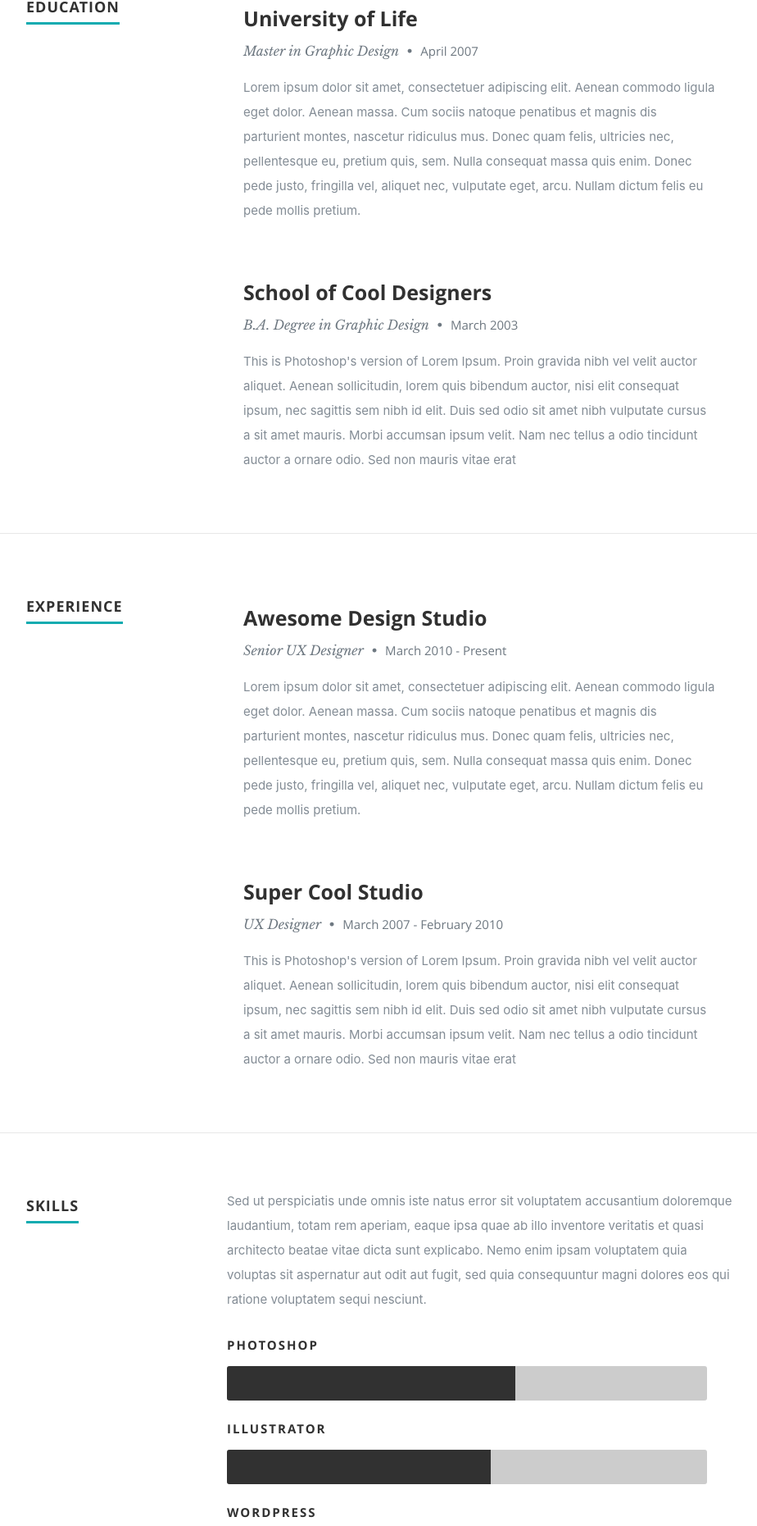
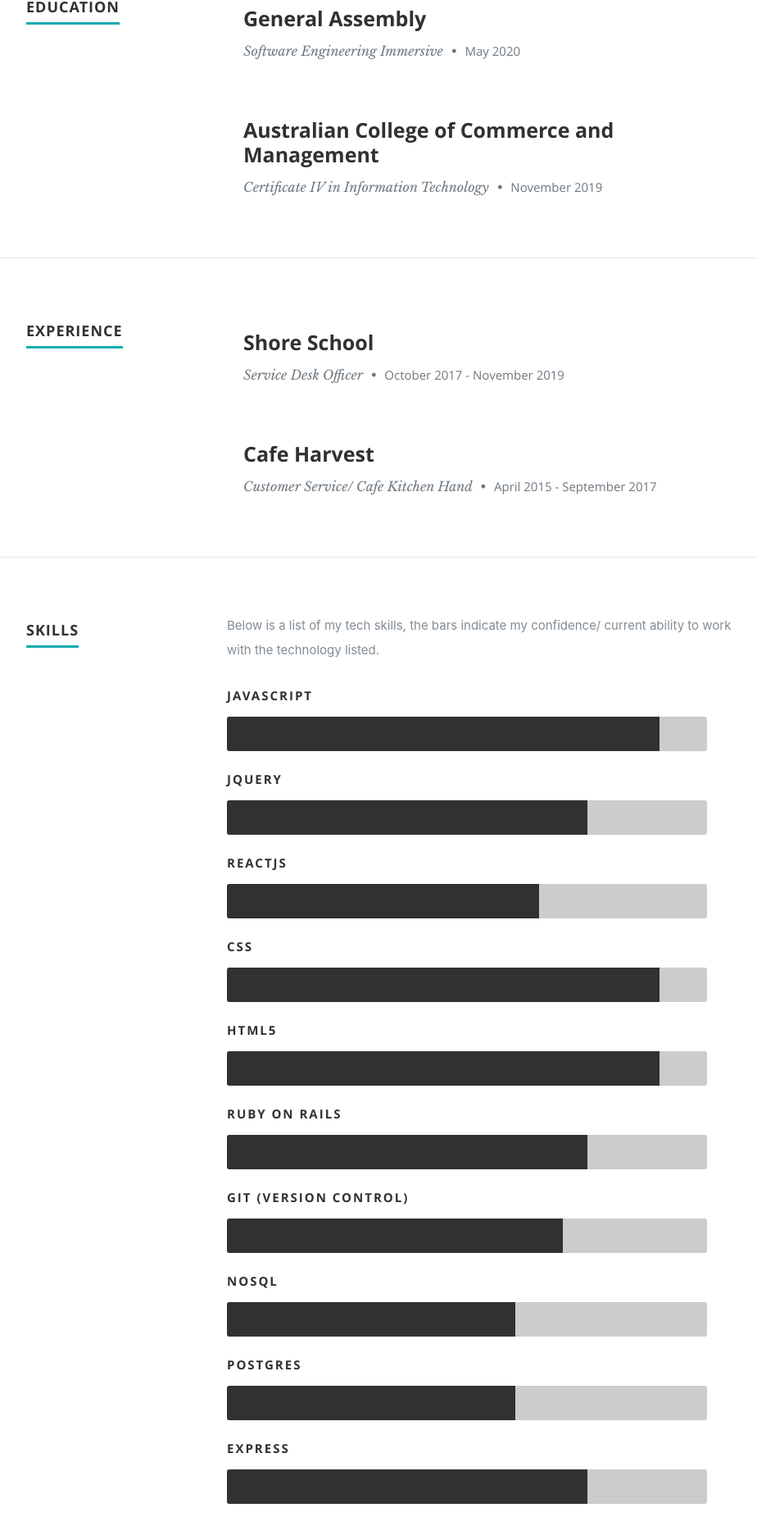
Before and after one commit to OOC9490/online_porfolio, a React (Create React App) app: page / in a window 1280 px wide. Shown: the part 1596-3457 px from the top of the page at 82% size, without its empty margins (138-1062 px from the left). Built offline with nearby package versions, Linux system fonts and the light colour scheme.

Commit message:
updated siteData.js to include resumeData object

```diff
--- a/public/css/layout.css
+++ b/public/css/layout.css
@@ -333,20 +333,10 @@ ul#nav li.current a {
    border-radius: 3px 0 0 3px;
 }
 
-.photoshop {
-  	width: 60%;
-  	-moz-animation: photoshop 2s ease;
-  	-webkit-animation: photoshop 2s ease;
-}
-.illustrator {
-  	width: 55%;
-  	-moz-animation: illustrator 2s ease;
-  	-webkit-animation: illustrator 2s ease;
-}
-.wordpress {
-  	width: 50%;
-  	-moz-animation: wordpress 2s ease;
-  	-webkit-animation: wordpress 2s ease;
+.javascript {
+   width: 90%;
+   -moz-animation: javascript 2s ease;
+   -webkit-animation: javascript 2s ease;
 }
 .css {
    width: 90%;
@@ -354,27 +344,63 @@ ul#nav li.current a {
    -webkit-animation: css 2s ease;
 }
 .html5 {
-  	width: 80%;
+   width: 90%;
    -moz-animation: html5 2s ease;
    -webkit-animation: html5 2s ease;
 }
 .jquery {
-  	width: 50%;
+   width: 75%;
    -moz-animation: jquery 2s ease;
    -webkit-animation: jquery 2s ease;
 }
+.react {
+  	width: 65%;
+  	-moz-animation: react 2s ease;
+  	-webkit-animation: react 2s ease;
+}
+.rails {
+  	width: 75%;
+  	-moz-animation: rails 2s ease;
+  	-webkit-animation: rails 2s ease;
+}
+.git {
+   width: 70%;
+   -moz-animation: git 2s ease;
+   -webkit-animation: git 2s ease;
+}
+.nosql {
+   width: 60%;
+   -moz-animation: nosql 2s ease;
+   -webkit-animation: nosql 2s ease;
+}
+.postgres {
+   width: 60%;
+   -moz-animation: postgres 2s ease;
+   -webkit-animation: postgres 2s ease;
+}
+.express {
+   width: 75%;
+   -moz-animation: express 2s ease;
+   -webkit-animation: express 2s ease;
+}
+.mongo {
+   width: 65%;
+   -moz-animation: mongo 2s ease;
+   -webkit-animation: mongo 2s ease;
+}
 
-@-moz-keyframes photoshop {
+
+@-moz-keyframes javascript {
   0%   { width: 0px;  }
-  100% { width: 60%;  }
+  100% { width: 90%;  }
 }
-@-moz-keyframes illustrator {
+@-moz-keyframes react {
   0%   { width: 0px;  }
-  100% { width: 55%;  }
+  100% { width: 65%;  }
 }
-@-moz-keyframes wordpress {
+@-moz-keyframes rails {
   0%   { width: 0px;  }
-  100% { width: 50%;  }
+  100% { width: 75%;  }
 }
 @-moz-keyframes css {
   0%   { width: 0px;  }
@@ -382,24 +408,44 @@ ul#nav li.current a {
 }
 @-moz-keyframes html5 {
   0%   { width: 0px;  }
-  100% { width: 80%;  }
+  100% { width: 90%;  }
 }
 @-moz-keyframes jquery {
   0%   { width: 0px;  }
-  100% { width: 50%;  }
+  100% { width: 75%;  }
 }
-
-@-webkit-keyframes photoshop {
+@-moz-keyframes git {
+   0%   { width: 0px;  }
+   100% { width: 70%;  }
+}
+@-moz-keyframes nosql {
    0%   { width: 0px;  }
    100% { width: 60%;  }
 }
-@-webkit-keyframes illustrator {
+@-moz-keyframes postgres {
    0%   { width: 0px;  }
-  100% { width: 55%;  }
+   100% { width: 60%;  }
 }
-@-webkit-keyframes wordpress {
+@-moz-keyframes express {
    0%   { width: 0px;  }
-  100% { width: 50%;  }
+   100% { width: 75%;  }
+}
+@-moz-keyframes mongo {
+   0%   { width: 0px;  }
+   100% { width: 65%;  }
+}
+
+@-webkit-keyframes javascript {
+  0%   { width: 0px;  }
+  100% { width: 90%;  }
+}
+@-webkit-keyframes react {
+  0%   { width: 0px;  }
+  100% { width: 65%;  }
+}
+@-webkit-keyframes rails {
+  0%   { width: 0px;  }
+  100% { width: 75%;  }
 }
 @-webkit-keyframes css {
   0%   { width: 0px;  }
@@ -407,11 +453,31 @@ ul#nav li.current a {
 }
 @-webkit-keyframes html5 {
   0%   { width: 0px;  }
-  100% { width: 80%;  }
+  100% { width: 90%;  }
 }
 @-webkit-keyframes jquery {
   0%   { width: 0px;  }
-  100% { width: 50%;  }
+  100% { width: 75%;  }
+}
+@-webkit-keyframes git {
+   0%   { width: 0px;  }
+   100% { width: 70%;  }
+}
+@-webkit-keyframes nosql {
+   0%   { width: 0px;  }
+   100% { width: 60%;  }
+}
+@-webkit-keyframes postgres {
+   0%   { width: 0px;  }
+   100% { width: 60%;  }
+}
+@-webkit-keyframes express {
+   0%   { width: 0px;  }
+   100% { width: 75%;  }
+}
+@-webkit-keyframes mongo {
+   0%   { width: 0px;  }
+   100% { width: 65%;  }
 }
 
 /* ------------------------------------------------------------------ */
--- a/src/components/resume/Resume.js
+++ b/src/components/resume/Resume.js
@@ -2,6 +2,8 @@ import React, { Component } from 'react';
 
 export default class Resume extends Component{
     render() {
+        const resumeData = this.props.resumeData;
+
         return (
 
           <section id="resume">
@@ -12,30 +14,17 @@ export default class Resume extends Component{
                 <h1><span>Education</span></h1>
               </div>
               <div className="nine columns main-col">
+                {resumeData.education.map( course => (
                   <div className="row item">
                     <div className="twelve columns">
-                  <h3>University of Life</h3>
-                  <p className="info">Master in Graphic Design <span>•</span> <em className="date">April 2007</em></p>
+                      <h3>{course.institution}</h3>
+                      <p className="info">{course.courseName} <span>•</span> <em className="date">{course.completionDate}</em></p>
                       <p>
-                    Lorem ipsum dolor sit amet, consectetuer adipiscing elit. Aenean commodo ligula eget dolor. Aenean massa.
-                    Cum sociis natoque penatibus et magnis dis parturient montes, nascetur ridiculus mus. Donec quam felis,
-                    ultricies nec, pellentesque eu, pretium quis, sem. Nulla consequat massa quis enim.
-                    Donec pede justo, fringilla vel, aliquet nec, vulputate eget, arcu. Nullam dictum felis eu pede mollis pretium.
+                        {course.summary}
                       </p>
                     </div>
-              </div> {/* item end */}
-              <div className="row item">
-                <div className="twelve columns">
-                  <h3>School of Cool Designers</h3>
-                  <p className="info">B.A. Degree in Graphic Design <span>•</span> <em className="date">March 2003</em></p>
-                  <p>
-                    This is Photoshop's version  of Lorem Ipsum. Proin gravida nibh vel velit auctor aliquet.
-                    Aenean sollicitudin, lorem quis bibendum auctor, nisi elit consequat ipsum, nec sagittis sem
-                    nibh id elit. Duis sed odio sit amet nibh vulputate cursus a sit amet mauris. Morbi accumsan
-                    ipsum velit. Nam nec tellus a odio tincidunt auctor a ornare odio. Sed non  mauris vitae erat
-                  </p>
                   </div>
-              </div> {/* item end */}
+                ))}
               </div> {/* main-col end */}
             </div> {/* End Education */}
             {/* Work
@@ -45,30 +34,17 @@ export default class Resume extends Component{
                 <h1><span>Experience</span></h1>
               </div>
               <div className="nine columns main-col">
+                { resumeData.experience.map( workPlace => (
                   <div className="row item">
                     <div className="twelve columns">
-                  <h3>Awesome Design Studio</h3>
-                  <p className="info">Senior UX Designer <span>•</span> <em className="date">March 2010 - Present</em></p>
+                      <h3>{workPlace.company}</h3>
+                      <p className="info">{workPlace.role} <span>•</span> <em className="date">{workPlace.duration}</em></p>
                       <p>
-                    Lorem ipsum dolor sit amet, consectetuer adipiscing elit. Aenean commodo ligula eget dolor. Aenean massa.
-                    Cum sociis natoque penatibus et magnis dis parturient montes, nascetur ridiculus mus. Donec quam felis,
-                    ultricies nec, pellentesque eu, pretium quis, sem. Nulla consequat massa quis enim.
-                    Donec pede justo, fringilla vel, aliquet nec, vulputate eget, arcu. Nullam dictum felis eu pede mollis pretium.
+                        {workPlace.roleSummary}
                       </p>
                     </div>
-              </div> {/* item end */}
-              <div className="row item">
-                <div className="twelve columns">
-                  <h3>Super Cool Studio</h3>
-                  <p className="info">UX Designer <span>•</span> <em className="date">March 2007 - February 2010</em></p>
-                  <p>
-                    This is Photoshop's version  of Lorem Ipsum. Proin gravida nibh vel velit auctor aliquet.
-                    Aenean sollicitudin, lorem quis bibendum auctor, nisi elit consequat ipsum, nec sagittis sem
-                    nibh id elit. Duis sed odio sit amet nibh vulputate cursus a sit amet mauris. Morbi accumsan
-                    ipsum velit. Nam nec tellus a odio tincidunt auctor a ornare odio. Sed non  mauris vitae erat
-                  </p>
                   </div>
-              </div> {/* item end */}
+                ))}
               </div> {/* main-col end */}
             </div> {/* End Work */}
             {/* Skills
@@ -78,19 +54,14 @@ export default class Resume extends Component{
                 <h1><span>Skills</span></h1>
               </div>
               <div className="nine columns main-col">
-              <p>Sed ut perspiciatis unde omnis iste natus error sit voluptatem accusantium doloremque laudantium, totam rem aperiam,
-                eaque ipsa quae ab illo inventore veritatis et quasi architecto beatae vitae dicta sunt explicabo. Nemo enim ipsam
-                voluptatem quia voluptas sit aspernatur aut odit aut fugit, sed quia consequuntur magni dolores eos qui ratione
-                voluptatem sequi nesciunt.
+                <p>
+                  {resumeData.skillSummary}
                 </p>
                 <div className="bars">
                   <ul className="skills">
-                  <li><span className="bar-expand photoshop" /><em>Photoshop</em></li>
-                  <li><span className="bar-expand illustrator" /><em>Illustrator</em></li>
-                  <li><span className="bar-expand wordpress" /><em>Wordpress</em></li>
-                  <li><span className="bar-expand css" /><em>CSS</em></li>
-                  <li><span className="bar-expand html5" /><em>HTML5</em></li>
-                  <li><span className="bar-expand jquery" /><em>jQuery</em></li>
+                    { resumeData.skills.map(skill => (
+                      <li><span className={skill.classStyling} /><em>{skill.skillName}</em></li>
+                    ))}
                   </ul>
                 </div>{/* end skill-bars */}
               </div> {/* main-col end */}
--- a/src/siteData/siteData.js
+++ b/src/siteData/siteData.js
@@ -24,7 +24,81 @@ export const aboutData = {
 };
 
 export const resumeData = {
-
+    education: [
+        {
+            institution: "General Assembly",
+            courseName: "Software Engineering Immersive",
+            completionDate: "May 2020",
+            summary: ""
+        },
+        {
+            institution: "Australian College of Commerce and Management",
+            courseName: "Certificate IV in Information Technology",
+            completionDate: "November 2019",
+            summary: ""
+        }
+    ],
+    experience: [
+        {
+            company: "Shore School",
+            role: "Service Desk Officer",
+            duration: "October 2017 - November 2019",
+            roleSummary: ""
+        },
+        {
+            company: "Cafe Harvest",
+            role: "Customer Service/ Cafe Kitchen Hand",
+            duration: "April 2015 - September 2017",
+            roleSummary: ""
+        }
+    ],
+    skillSummary: "Below is a list of my tech skills, the bars indicate my confidence/ current ability to work with the technology listed.",
+    skills: [
+        {
+            skillName: "Javascript",
+            classStyling: "bar-expand javascript"
+        },
+        {
+            skillName: "jQuery",
+            classStyling: "bar-expand jquery"
+        },
+        {
+            skillName: "ReactJS",
+            classStyling: "bar-expand react"
+        },
+        {
+            skillName: "CSS",
+            classStyling: "bar-expand css"
+        },
+        {
+            skillName: "HTML5",
+            classStyling: "bar-expand html5"
+        },
+        {
+            skillName: "Ruby on Rails",
+            classStyling: "bar-expand rails"
+        },
+        {
+            skillName: "Git (Version control)",
+            classStyling: "bar-expand git"
+        },
+        {
+            skillName: "NoSQL",
+            classStyling: "bar-expand nosql"
+        },
+        {
+            skillName: "Postgres",
+            classStyling: "bar-expand postgres"
+        },
+        {
+            skillName: "Express",
+            classStyling: "bar-expand express"
+        },
+        {
+            skillName: "MongoDB",
+            classStyling: "bar-expand mongo"
+        }
+    ]
 };
 
 export const portfolioData = {
@@ -35,7 +109,7 @@ export const portfolioData = {
         alt: "Lawrence's web arcade preview",
         category: "Front-End",
         liveLink: "https://ooc9490.github.io/sei36-project0/index.html",
-        tags: [ "Web design", "Gaming" ]
+        tags: [ "Javascript", "jQuery", "HTML5", "CSS" ]
     },
     smashWiki: {
         title: "Smash Bros Wiki",
@@ -44,7 +118,7 @@ export const portfolioData = {
         alt: "Lawrence's smash-wiki preview",
         category: "Full-stack",
         liveLink: "https://smash-wiki-lpc.herokuapp.com/",
-        tags: [ "Web development", "Gaming" ]
+        tags: [ "Ruby", "Ruby on Rails", "Postgres", "ActiveRecord", "CSS" ]
     },
     delivree: {
         title: "Delivree",
@@ -53,7 +127,7 @@ export const portfolioData = {
         alt: "Lawrence's delivree preview",
         category: "Full-stack",
         liveLink: "https://delivree-estore-3a4z5l.netlify.app/#/",
-        tags: [ "Web development", "Retail" ]
+        tags: [ "MongoDB", "Express", "ReactJS", "NodeJS" ]
     },
     tetris: {
         title: "Tetris on React",
@@ -62,7 +136,7 @@ export const portfolioData = {
         alt: "Lawrence's tetris preview",
         category: "Front-End",
         liveLink: "https://ooc9490-tetris-react.netlify.app/",
-        tags: [ "Web development", "Gaming" ]
+        tags: [ "ReactJS", "React Hooks", "Reactstrap" , "Bootstrap" ]
     },
 };
 
```
Also changed, not shown: src/components/contactus/ContactUs.js (line endings or trailing spaces), src/components/footer/Footer.js (line endings or trailing spaces), src/components/header/Header.js (line endings or trailing spaces), src/components/portfolio/Portfolio.js (line endings or trailing spaces). Lines whose indentation alone changed are shown as unchanged.
